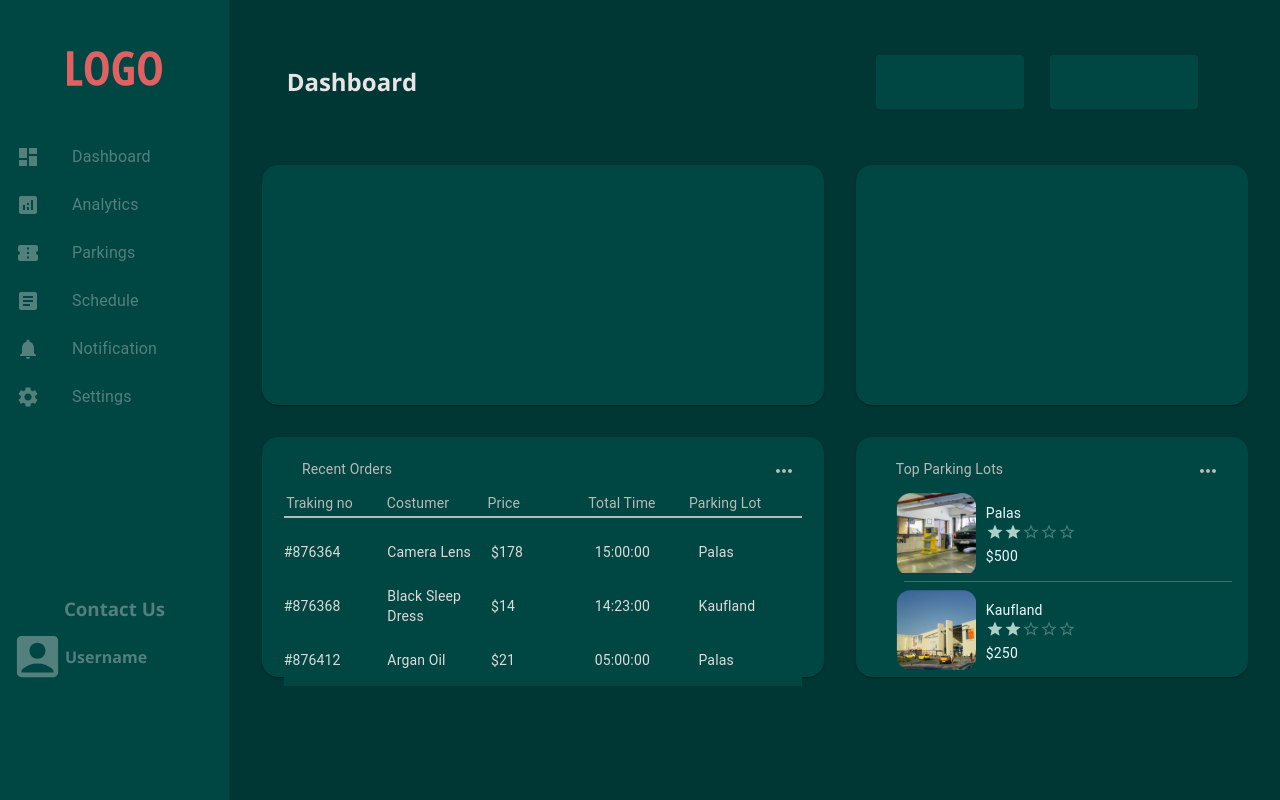
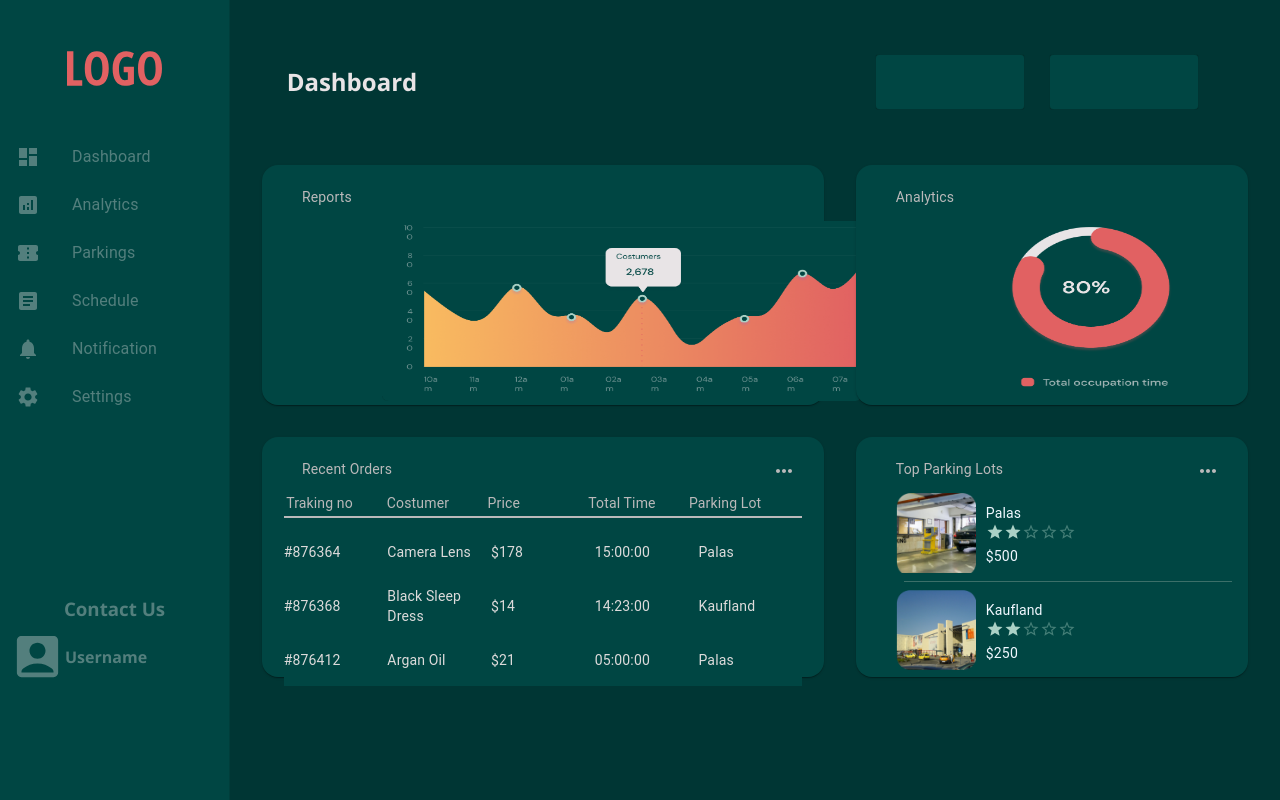
Before and after one commit to ParkingLotDevOps/Automated-Parking-Lot, a React (Create React App) app in the folder web-frontend/: page /dashboard in a window 1280 px wide. Built offline with nearby package versions, Linux system fonts and the light colour scheme.

Commit message:
edit dashboard

```diff
--- a/web-frontend/src/components/Dashboard/Dashboard.js
+++ b/web-frontend/src/components/Dashboard/Dashboard.js
@@ -5,6 +5,8 @@ import { Sidebar } from 'components';
 import TheHeader from 'components/TheHeader/TheHeader';
 import img1 from 'components/Dashboard/palas.png';
 import img2 from 'components/Dashboard/kaufland.png';
+import img3 from 'components/Dashboard/reports.png';
+import img4 from 'components/Dashboard/analytics.png';
 
 import OrderList from 'components/Dashboard/OrderList';
 import { styled } from '@mui/material/styles';
@@ -67,15 +69,26 @@ export default function EditParkingLot() {
     <>
       <Sidebar />
       <main className={styles.main}>
-        <TheHeader title="Dashboard" hasFirstDate hasLastDate className={styles.pageName} />
-        {/* <h1>Dashboard</h1> */}
+        <TheHeader title="Dashboard" hasFirstDate hasLastDate  />
         <Box sx={{ flexGrow: 1}}>
             <Grid container spacing={4}>
                 <Grid item xs={7}>
-                    <Item></Item>
+                    <Item>
+                      <div className={styles.itemGrid}>
+                        <p>Reports</p>
+                        <img src={img3} className={styles.reports} alt="photo" />
+                      </div>
+
+                    </Item>
                 </Grid>
                 <Grid item xs={5}>
-                    <Item></Item>
+                    <Item>
+                    <div className={styles.itemGrid}>
+                        <p>Analytics</p>
+                        <img src={img4} className={styles.analytics} alt="photo" />
+                      </div>
+
+                    </Item>
                 </Grid>
                 <Grid item xs={7}>
                     <Item>
@@ -101,7 +114,7 @@ export default function EditParkingLot() {
                         <p>Top Parking Lots <MoreHorizIcon className={styles.more}/></p>
 
                         <div className={styles.box}>
-                          <img src={img1} className={styles.img} alt="logo" />
+                          <img src={img1} className={styles.img} alt="photo" />
                           <li className={styles.list}>
                             <li>Palas</li>
                             <li><Rating name="size-small" defaultValue={2} size="small"
@@ -122,7 +135,7 @@ export default function EditParkingLot() {
                         </div>
                         <Divider variant="inset" className={styles.divider}/>
                         <div className={styles.box}>
-                          <img src={img2} className={styles.img} alt="logo" />
+                          <img src={img2} className={styles.img} alt="photo" />
                           <li className={styles.list}>
                             <li>Kaufland</li>
                             <li><Rating name="size-small" defaultValue={2} size="small"
--- a/web-frontend/src/components/Dashboard/Dashboard.module.css
+++ b/web-frontend/src/components/Dashboard/Dashboard.module.css
@@ -49,6 +49,18 @@
   height: 80px;
 }
 
+.reports{
+  width: 480px;
+  height: 180px;
+  margin-left: 80px;
+}
+
+.analytics{
+  width: 230px;
+  height: 180px;
+  margin-left: 80px;
+}
+
 .list{
   margin-top: 10px;
   margin-left: 10px;
```
Also changed, not shown: web-frontend/src/components/Dashboard/analytics.png (added), web-frontend/src/components/Dashboard/reports.png (added).
